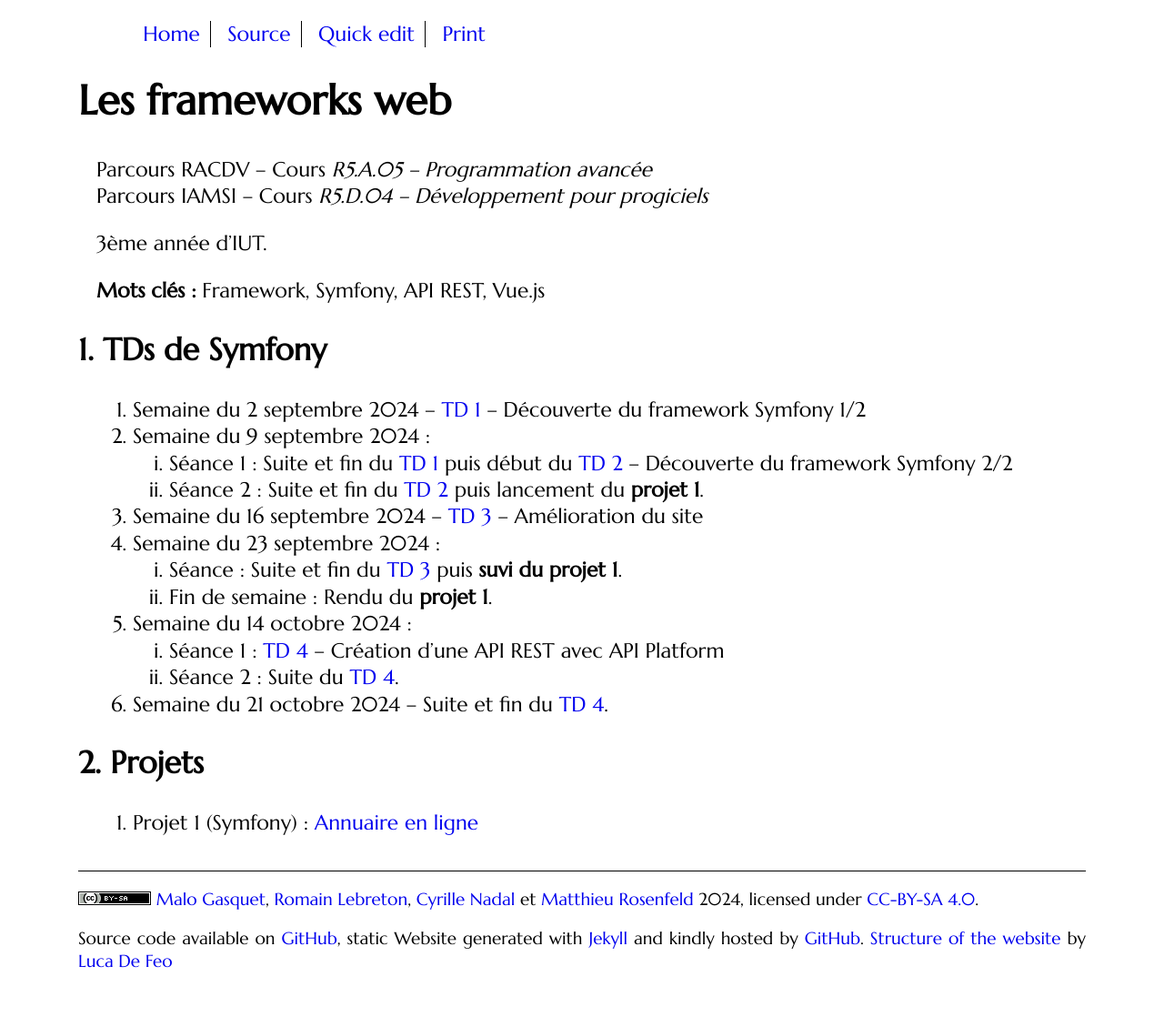
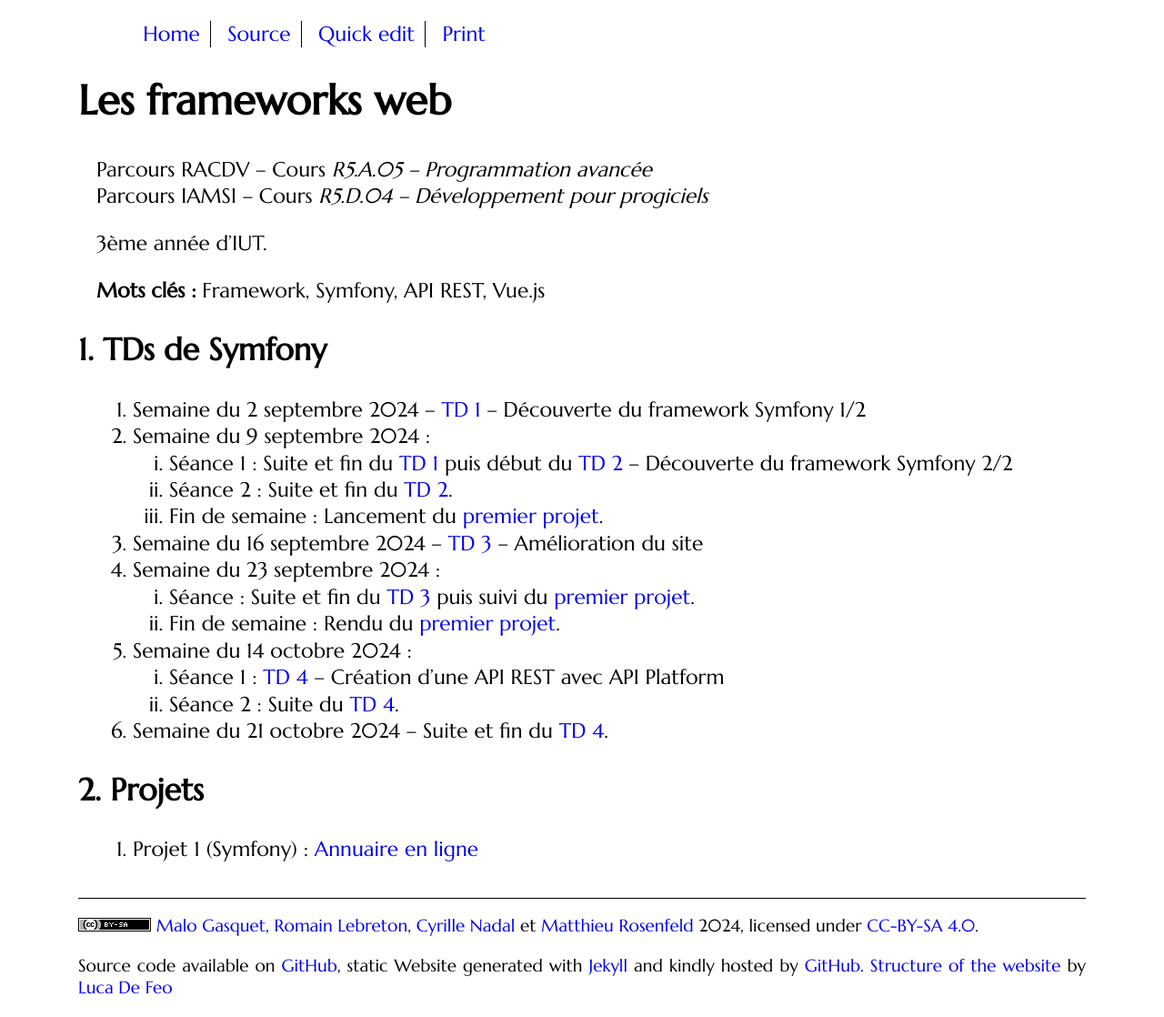
Before and after one commit to mgasquet/R5.A.05-ProgrammationAvancee-Web, a Jekyll site: the page built from index.md, in a window 1280 px wide. Shown: the whole page at 91% size. Built offline with Jekyll 4.4.1, drawn with Linux system fonts in a browser that asks for light colours; some web fonts are replaced; before the commit the page ends 1088 px from its top, so only the background shows below that.

Commit message:
Mise à jour planning

```diff
--- a/index.md
+++ b/index.md
@@ -18,11 +18,12 @@ Parcours IAMSI -- Cours *R5.D.04 -- Développement pour progiciels*
 1. Semaine du 2 septembre 2024 -- [TD 1](tutorials/tutorial1) -- Découverte du framework Symfony 1/2
 2. Semaine du 9 septembre 2024 :
     1. Séance 1 : Suite et fin du [TD 1](tutorials/tutorial1) puis début du [TD 2](tutorials/tutorial2) -- Découverte du framework Symfony 2/2
-    2. Séance 2 : Suite et fin du [TD 2](tutorials/tutorial2) puis lancement du **projet 1**.
+    2. Séance 2 : Suite et fin du [TD 2](tutorials/tutorial2).
+    3. Fin de semaine : Lancement du [premier projet](tutorials/projet1).
 3. Semaine du 16 septembre 2024 -- [TD 3](tutorials/tutorial3) -- Amélioration du site
 3. Semaine du 23 septembre 2024 :
-    1. Séance : Suite et fin du [TD 3](tutorials/tutorial3) puis **suvi du projet 1**.
-    2. Fin de semaine : Rendu du **projet 1**.
+    1. Séance : Suite et fin du [TD 3](tutorials/tutorial3) puis suivi du [premier projet](tutorials/projet1).
+    2. Fin de semaine : Rendu du [premier projet](tutorials/projet1).
 4. Semaine du 14 octobre 2024 :
     1. Séance 1 : [TD 4](tutorials/tutorial4) -- Création d'une API REST avec API Platform
     2. Séance 2 : Suite du [TD 4](tutorials/tutorial4).
```
